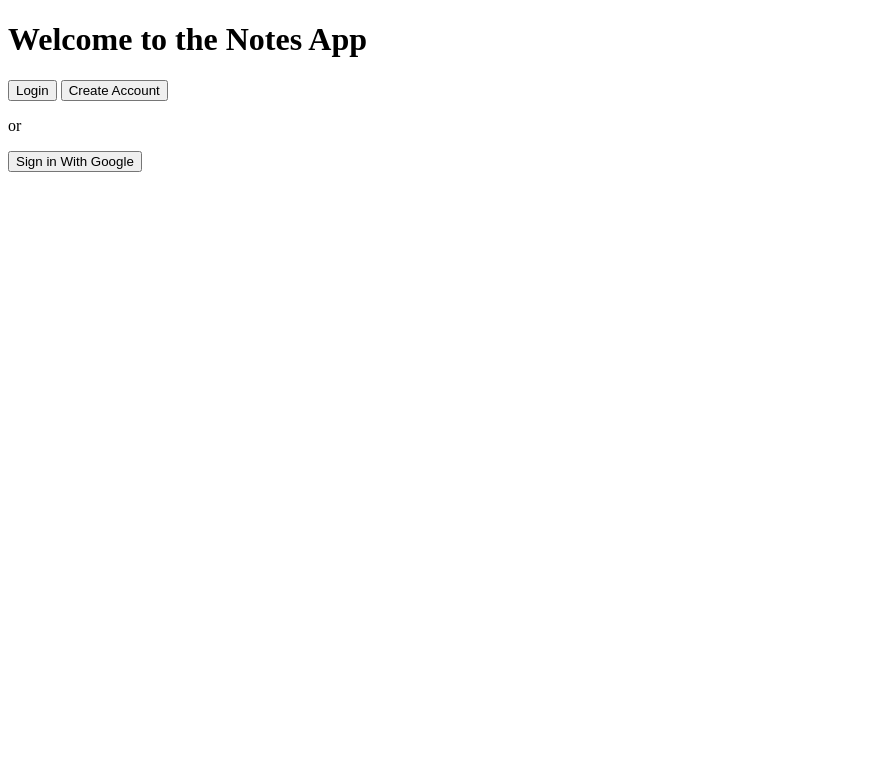
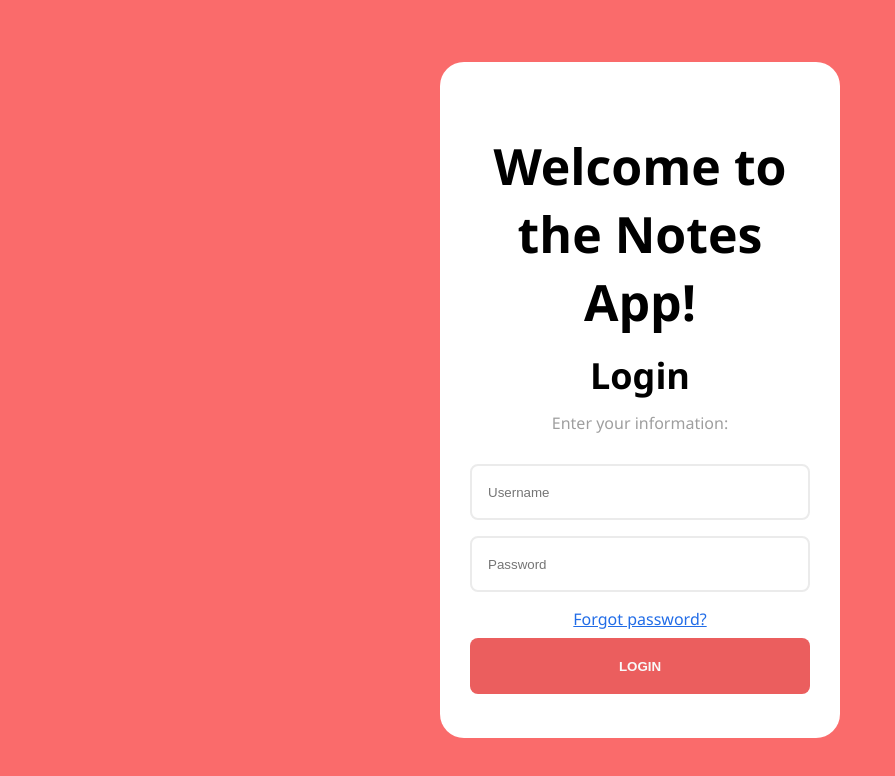
Before and after one commit to useradam27/NotesApp, a plain HTML site: page login.html in a window 1280 px wide. Shown: the whole page, without its empty margins (0-895 px from the left). Drawn offline with Linux system fonts and the light colour scheme.

Commit message:
Styled login page

```diff
--- /dev/null
+++ b/login.css
@@ -0,0 +1,80 @@
+
+* {box-sizing: border-box;}
+
+html, body {height: 100%}
+
+a, button {cursor: pointer;}
+
+body {
+    font-family:'Segoe UI', Tahoma, Geneva, Verdana, sans-serif;
+    display: grid;
+    place-items: center;
+    margin: 0;
+    padding: 0 24px;
+    background: #fa6b6b;
+}
+
+.login {
+    width: 100%;
+    padding: 70px 30px 44px;
+    border-radius: 24px;
+    background: #ffffff;
+    text-align: center;
+}
+
+@media (width >= 500px) {
+    .login{
+        margin: 0;
+        width: 400px;
+    }
+}
+
+.login > h1 {
+    margin: 0 0 15px;
+    font-size: 50px;
+    font-weight: 700;
+}
+
+.login > h2 {
+    margin: 0 0 12px;
+    font-size: 36px;
+    font-weight: 600;
+}
+
+.login > h3 {
+    margin: 0 0 30px;
+    font-size: 16px;
+    font-weight: 500;
+    color: rgba(0,0,0,0.38);
+}
+
+.login > button {
+    width:100%;
+    height: 56px;
+    padding: 0 16px;
+    border-radius: 8px;
+    border: 0;
+    background: #eb5e5e;
+    color: #f9f9f9;
+    font-weight: 600;
+}
+
+.form {
+    width: 100%;
+    margin: 0;
+    display: grid;
+    gap: 16px;
+}
+
+.form > a {
+    color: #216ce7;
+    height: 30px;
+}
+
+.form > input {
+    border: 2px solid #ebebeb;
+    width:100%;
+    height: 56px;
+    padding: 0 16px;
+    border-radius: 8px;
+}
--- a/login.html
+++ b/login.html
@@ -1,11 +1,20 @@
 <!DOCTYPE html>
 <html>
+    <head>
+        <link rel="stylesheet" href="login.css">
+    </head>
     <body>
-        <h1>Welcome to the Notes App</h1>
-        <button onclick="location.href = 'index.html' ;">Login</button>
-        <button type="button">Create Account</button>
-        <!-- implemt redirect with JS eventually -->
-        <p>or</p>
-        <button type="button">Sign in With Google</button>
+        <div class="login">
+            <h1>Welcome to the Notes App!</h1>
+            <h2>Login</h2>
+            <h3>Enter your information:</h3>
+            <form class="form">
+                <input type="text" placeholder="Username">
+                <input type="password" placeholder="Password">
+                <a href="index.html">Forgot password?</a>
+
+            </form>
+            <button onclick="window.location.href = 'index.html'" id="myButton">LOGIN</button>
+        </div>
     </body>
 </html>
```
